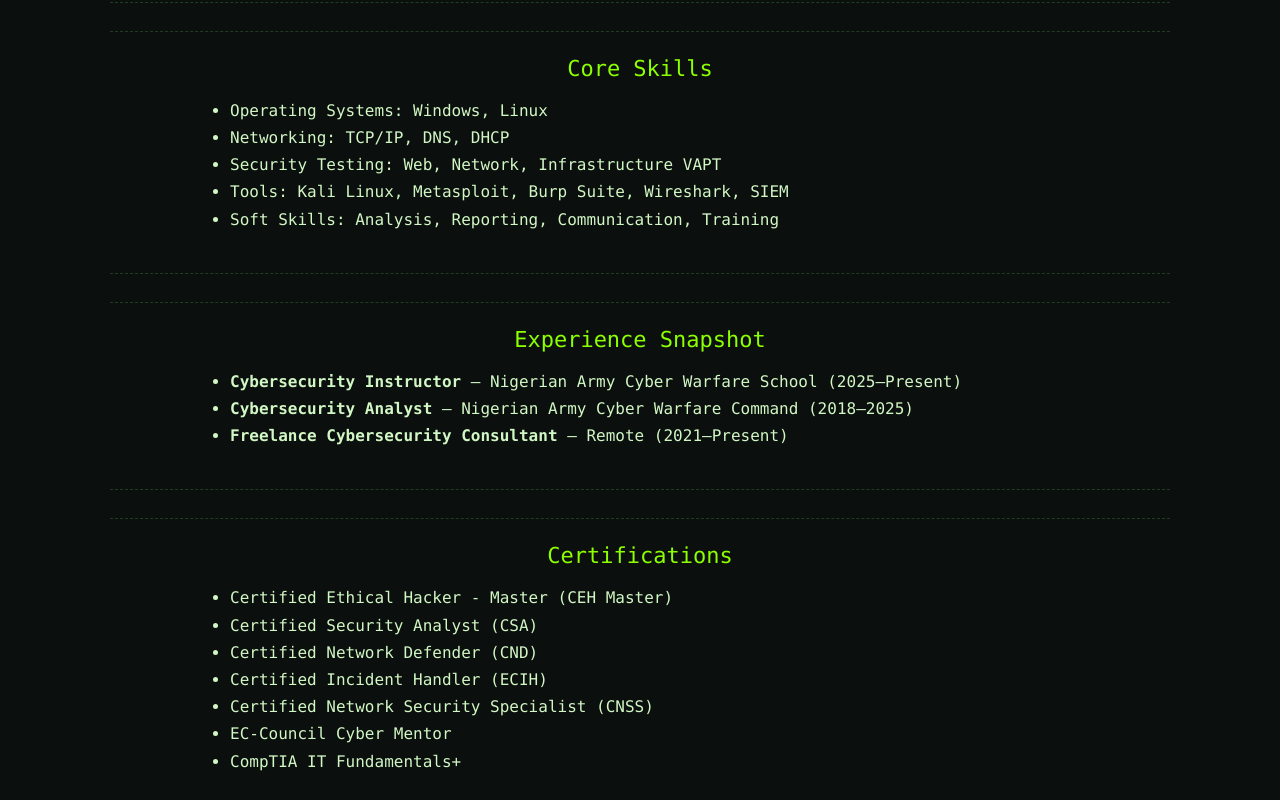
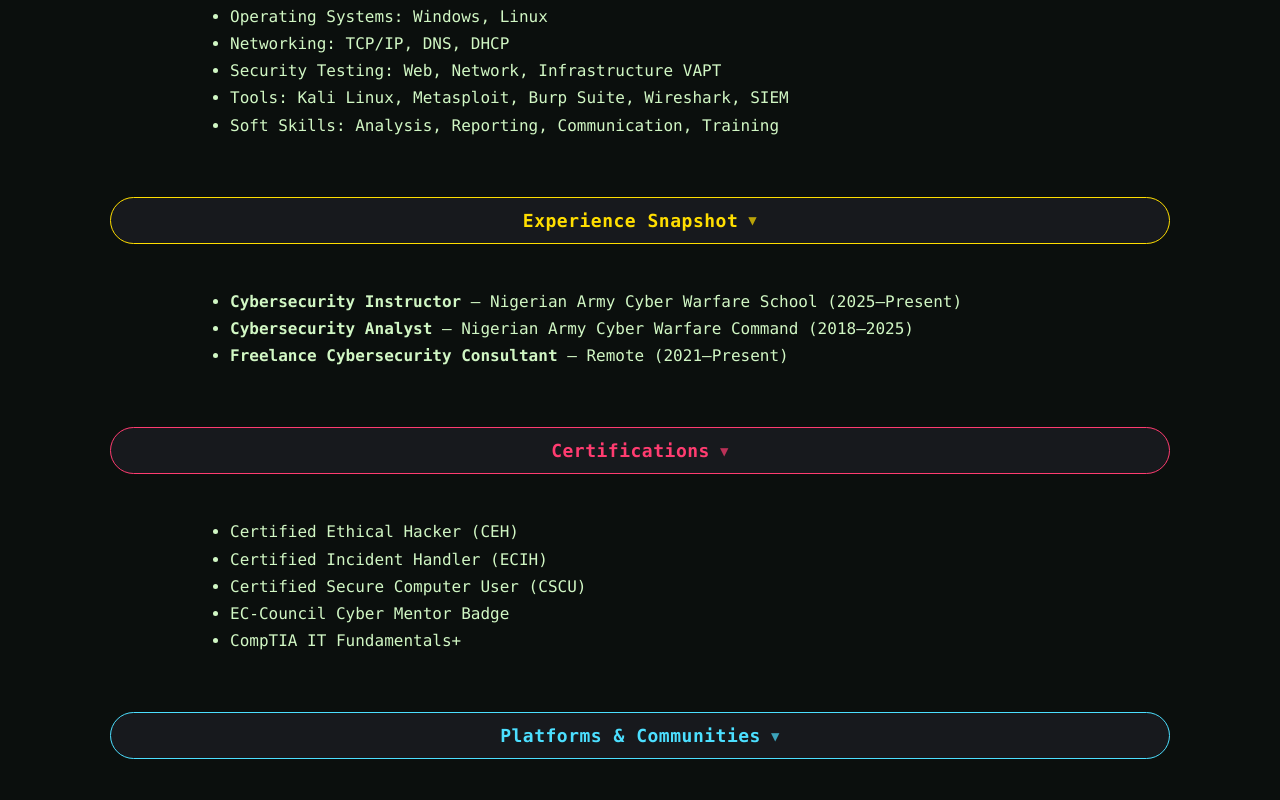
Before and after one commit to CyberSldr/toluwalopeadeleke.github.io, a plain HTML site: page index.html in a window 1280 px wide. Shown: the part 697-1497 px from the top of the page. Drawn offline with Linux system fonts and the light colour scheme.

Commit message:
Refactor index.html with new styles and sections
Refactor CSS styles and update HTML structure for sections.

```diff
--- a/index.html
+++ b/index.html
@@ -6,24 +6,107 @@
   <title>CyberSldr ~# Toluwalope Adeleke</title>
   <meta name="description" content="Toluwalope Adeleke | Cybersecurity Professional | Ethical Hacking & Defense" />
   <style>
-    :root{
-      --bg:#0b0f0d;--panel:#0f1411;--green:#8cff00;--cyan:#6ee7ff;--text:#d1f7c4;--muted:#7aa97c;--line:#1f3b23;
+    :root {
+      /* Base Colors */
+      --bg: #0b0f0d;
+      --panel: #0f1411;
+      --green: #8cff00; /* Prompt Green */
+      --cyan: #6ee7ff; /* Link Cyan */
+      --text: #d1f7c4; /* Main Text */
+      --muted: #7aa97c; /* Muted Text */
+      --line: #1f3b23; /* Original Border Green */
+
+      /* New Section Colors for Buttons */
+      --s1-color: #8cff00; /* Neon Green - Core Skills */
+      --s2-color: #ffde00; /* Gold - Experience */
+      --s3-color: #ff3c70; /* Pink - Certs */
+      --s4-color: #4cdfff; /* Light Blue - Platforms */
     }
-    *{box-sizing:border-box}
-    body{margin:0;background:radial-gradient(1200px 600px at 20% -10%, #132418 0%, var(--bg) 45%);color:var(--text);font-family:ui-monospace, SFMono-Regular, Menlo, Monaco, Consolas, "Liberation Mono", "Courier New", monospace}
-    a{color:var(--cyan);text-decoration:none} a:hover{text-decoration:underline}
-    .wrap{max-width:1100px;margin:auto;padding:28px 20px 80px}
-    .top{background:linear-gradient(180deg,#0f1512,#0b0f0d);border:1px solid var(--line);border-radius:14px;padding:28px;box-shadow:0 30px 60px rgba(0,0,0,.6)}
-    .prompt{font-size:28px;color:var(--green);font-weight:700}
-    .subtitle{margin-top:6px;color:var(--muted)}
-    .divider{margin:28px 0;border-top:1px dashed var(--line)}
-    .section{border-top:1px dashed var(--line);border-bottom:1px dashed var(--line);padding:24px 0;margin:28px 0}
-    .title{color:var(--green);font-size:22px;text-align:center;margin-bottom:14px}
-    .body{max-width:900px;margin:0 auto;line-height:1.7}
-    .cmd{color:var(--green)}
-    .kv{display:grid;grid-template-columns:180px 1fr;gap:8px 14px;margin-top:10px}
-    .key{color:#9dff9d}
-    .footer{text-align:center;color:var(--muted);margin-top:40px}
+
+    * { box-sizing: border-box; }
+
+    body {
+      margin: 0;
+      background: radial-gradient(1200px 600px at 20% -10%, #132418 0%, var(--bg) 45%);
+      color: var(--text);
+      font-family: ui-monospace, SFMono-Regular, Menlo, Monaco, Consolas, "Liberation Mono", "Courier New", monospace;
+    }
+
+    a { color: var(--cyan); text-decoration: none; transition: 0.2s; }
+    a:hover { color: var(--green); text-decoration: underline; }
+
+    .wrap { max-width: 1100px; margin: auto; padding: 28px 20px 80px; }
+
+    .top {
+      background: linear-gradient(180deg, #0f1512, #0b0f0d);
+      border: 1px solid var(--line);
+      border-radius: 14px;
+      padding: 28px;
+      box-shadow: 0 30px 60px rgba(0, 0, 0, .6);
+      margin-bottom: 28px;
+    }
+
+    .prompt { font-size: 28px; color: var(--green); font-weight: 700; }
+    .subtitle { margin-top: 6px; color: var(--muted); }
+
+    /* --- The New Button Style --- */
+    .section-btn {
+      display: inline-flex;
+      align-items: center;
+      justify-content: center;
+      gap: 10px; /* Space between text and icon */
+
+      /* Style matching image */
+      border: 1px solid #3c4043; /* Neutral gray border like the image */
+      border-radius: 100px; /* Perfect pill shape */
+      padding: 12px 30px;
+
+      /* Typography */
+      font-size: 18px;
+      font-weight: 600;
+      letter-spacing: 0.5px;
+
+      /* Basic appearance */
+      background: #17191d; /* Very dark gray base */
+      cursor: default; /* Not a functional link yet, just a header */
+      transition: all 0.2s ease-in-out;
+
+      /* Layout */
+      width: 100%;
+      margin: 28px 0;
+      box-sizing: border-box;
+    }
+
+    /* Chevron Icon (Arrow) */
+    .section-btn::after {
+      content: '▼';
+      font-size: 14px;
+      opacity: 0.7;
+    }
+
+    /* Define individual colored borders for sections */
+    .section.core-skills .section-btn { border-color: var(--s1-color); color: var(--s1-color); }
+    .section.experience .section-btn { border-color: var(--s2-color); color: var(--s2-color); }
+    .section.certs .section-btn { border-color: var(--s3-color); color: var(--s3-color); }
+    .section.platforms .section-btn { border-color: var(--s4-color); color: var(--s4-color); }
+
+    /* Hover effect for polish */
+    .section-btn:hover {
+      box-shadow: 0 0 10px rgba(255, 255, 255, 0.1);
+      transform: translateY(-2px);
+    }
+    /* --- End of New Styles --- */
+
+    .section { margin-bottom: 30px; }
+    .body { max-width: 900px; margin: 0 auto; line-height: 1.7; }
+    .cmd { color: var(--green); margin-bottom: 8px;}
+
+    .kv { display: grid; grid-template-columns: 180px 1fr; gap: 8px 14px; margin-top: 10px; }
+
+    /* Cleaned up backslashes from previous whoami output */
+    .key { color: #9dff9d; }
+
+    .footer { text-align: center; color: var(--muted); margin-top: 60px; font-size: 14px; }
   </style>
 </head>
 <body>
@@ -34,30 +117,28 @@
       <div class="subtitle">Cybersecurity • Ethical Hacking • Defense Operations</div>
     </section>
 
-    <div class="divider"></div>
-
-    <section class="section">
-      <div class="title">Welcome To My Cybersecurity Portfolio</div>
+    <section class="section welcome">
+      <div class="cmd">CyberSldr:~# echo "Connecting..."</div>
       <div class="body">
         <p>Hello 👋, my name is <b>Toluwalope Adeleke</b>, a cybersecurity professional with extensive experience in penetration testing, vulnerability assessment, and incident response. I work across military, institutional, and freelance environments, focusing on proactive defense, ethical hacking, and real‑world attack simulation to strengthen security posture.</p>
       </div>
     </section>
 
-    <section class="section">
+    <section class="section whoami">
       <div class="body">
         <div class="cmd">CyberSldr:~# whoami</div>
         <div class="kv">
           <div class="key">&gt;&gt; Name</div><div class="val">Toluwalope Adeleke</div>
-          <div class=\"key\">&gt;&gt; Alias</div><div class=\"val\">CyberSldr</div>
-          <div class=\"key\">&gt;&gt; Role</div><div class=\"val\">Cybersecurity Professional / Ethical Hacker</div>
+          <div class="key">&gt;&gt; Alias</div><div class="val">CyberSldr</div>
+          <div class="key">&gt;&gt; Role</div><div class="val">Cybersecurity Professional / Ethical Hacker</div>
           <div class="key">&gt;&gt; Location</div><div class="val">Abuja, Nigeria</div>
           <div class="key">&gt;&gt; Expertise</div><div class="val">Penetration Testing, Vulnerability Assessment, Incident Response</div>
         </div>
       </div>
     </section>
 
-    <section class="section">
-      <div class="title">Core Skills</div>
+    <section class="section core-skills">
+      <div class="section-btn">Core Skills</div>
       <div class="body">
         <ul>
           <li>Operating Systems: Windows, Linux</li>
@@ -69,8 +150,8 @@
       </div>
     </section>
 
-    <section class="section">
-      <div class="title">Experience Snapshot</div>
+    <section class="section experience">
+      <div class="section-btn">Experience Snapshot</div>
       <div class="body">
         <ul>
           <li><b>Cybersecurity Instructor</b> — Nigerian Army Cyber Warfare School (2025–Present)</li>
@@ -80,23 +161,21 @@
       </div>
     </section>
 
-    <section class="section">
-      <div class="title">Certifications</div>
+    <section class="section certs">
+      <div class="section-btn">Certifications</div>
       <div class="body">
         <ul>
-          <li>Certified Ethical Hacker - Master (CEH Master)</li>
-          <li>Certified Security Analyst (CSA)</li>
-          <li>Certified Network Defender (CND)</li>
+          <li>Certified Ethical Hacker (CEH)</li>
           <li>Certified Incident Handler (ECIH)</li>
-          <li>Certified Network Security Specialist (CNSS)</li>
-          <li>EC‑Council Cyber Mentor</li>
+          <li>Certified Secure Computer User (CSCU)</li>
+          <li>EC‑Council Cyber Mentor Badge</li>
           <li>CompTIA IT Fundamentals+</li>
         </ul>
       </div>
     </section>
 
-    <section class="section">
-      <div class="title">Platforms & Communities</div>
+    <section class="section platforms">
+      <div class="section-btn">Platforms & Communities</div>
       <div class="body">
         <ul>
           <li>TryHackMe</li>
```
